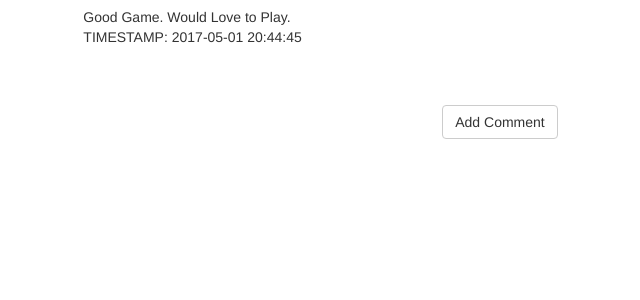
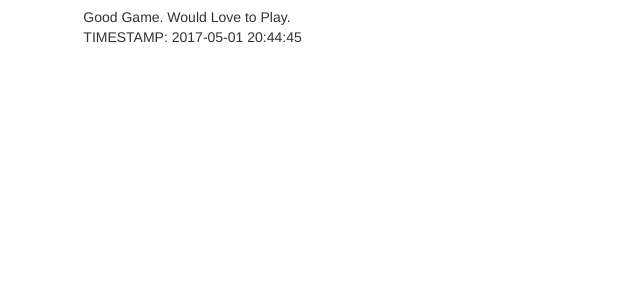
Before and after one commit to Alex-Jay/Derivit_Blog_Pair_Programming, a PHP site: page /viewPost.php?id=6 in a window 1280 px wide. Shown: the part 293-593 px from the top of the page, without its empty margins (150-790 px from the left). Run offline with PHP 8.4, Linux system fonts and the light colour scheme; data comes from the database, SQL or seed files in the repository; some libraries are stand-ins or nearby versions.

Commit message:
Hidden Add Comments if not Logged In.

```diff
--- a/viewPost.php
+++ b/viewPost.php
@@ -1,5 +1,13 @@
 <?php
     session_start();
+    if(!isset($_SESSION['user_id']))
+    {
+        echo "<style type='text/css'> #addComment {visibility:hidden;}</style>";
+    }
+    else
+    {
+        echo "<style type='text/css'> #addComment {visibility:visible;}</style>";
+    }
 ?>
 <html>
     <head>
@@ -45,7 +53,7 @@
             </div>
             <div class="col-md-8 text-center">
                 <!-- Trigger the modal with a button -->
-                <button type="button" class="btn btn-default navbar-btn" data-toggle="modal" data-target="#myModal">Add Comment</button>
+                <button id="addComment" type="button" class="btn btn-default navbar-btn" data-toggle="modal" data-target="#myModal">Add Comment</button>
 
                 <!-- Modal -->
                 <div class="modal fade" id="myModal" role="dialog">
```
